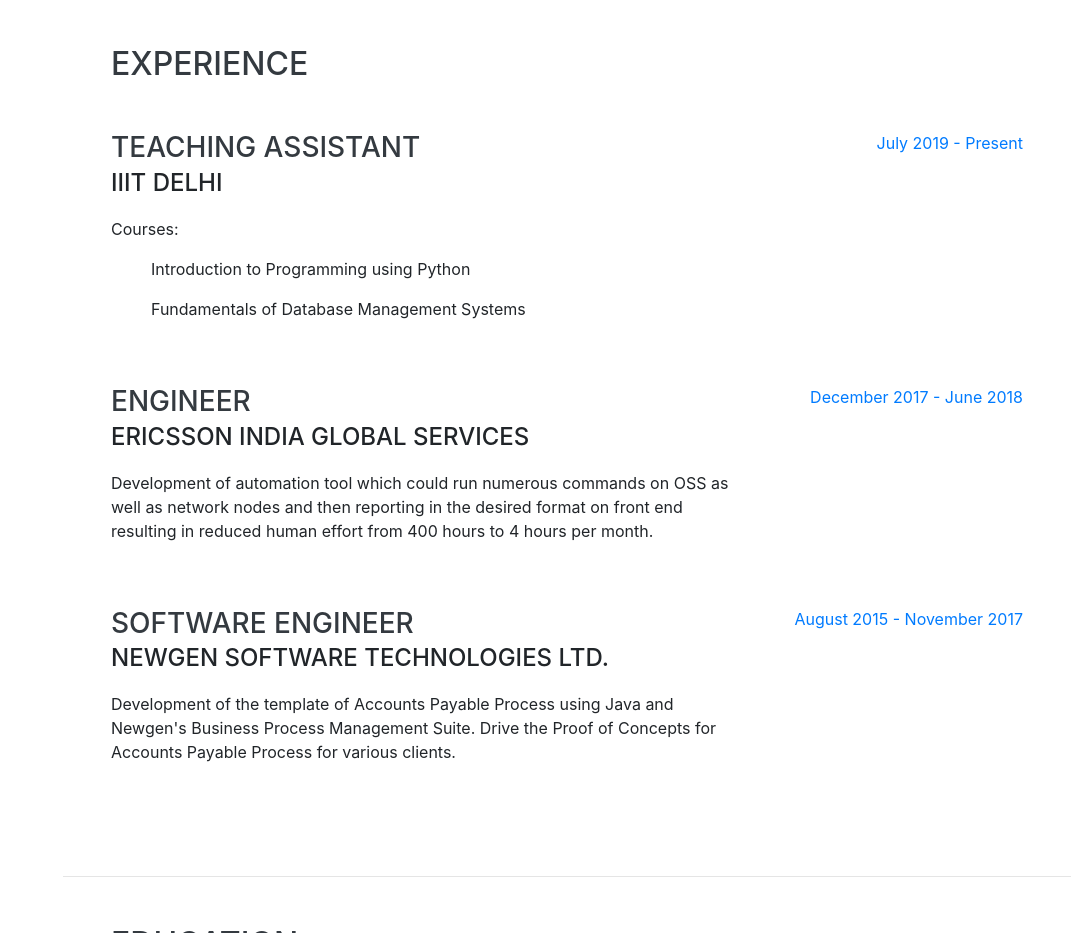
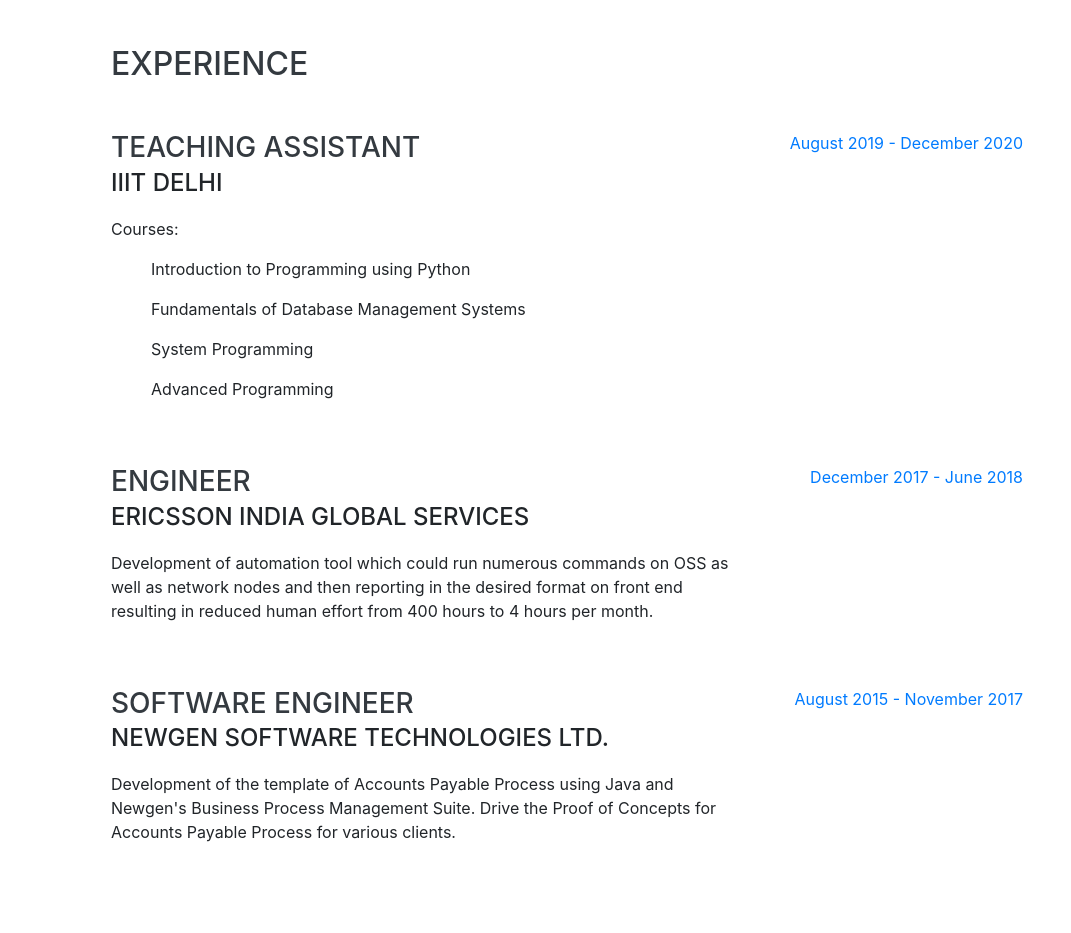
Before and after one commit to prateek11892/prateek11892.github.io, a website with bundled scripts: page index.html in a window 1280 px wide. Shown: the part 804-1737 px from the top of the page, without its empty margins (209-1280 px from the left). Built offline with nearby package versions, Linux system fonts and the light colour scheme; a web font is replaced by a local one.

Commit message:
Update index.html

```diff
--- a/index.html
+++ b/index.html
@@ -98,10 +98,12 @@
 			<p>
 				<ul>Introduction to Programming using Python</ul>
 				<ul>Fundamentals of Database Management Systems</ul>
+		  		<ul>System Programming</ul>
+		  		<ul>Advanced Programming</ul>
 			</p>
           </div>
           <div class="resume-date text-md-right">
-            <span class="text-primary">July 2019 - Present</span>
+            <span class="text-primary">August 2019 - December 2020</span>
           </div>
         </div>
 
```
